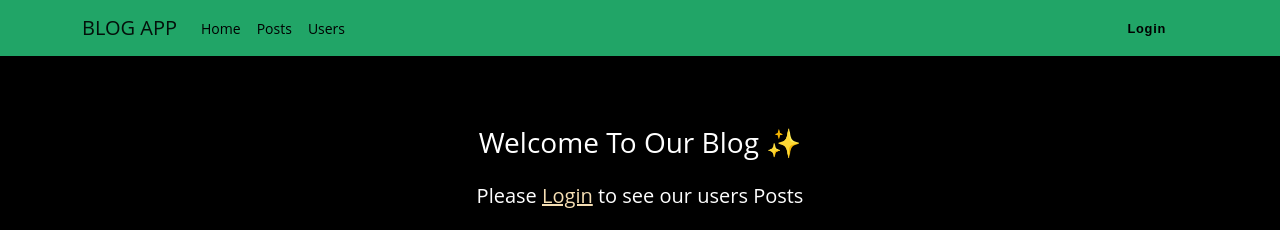
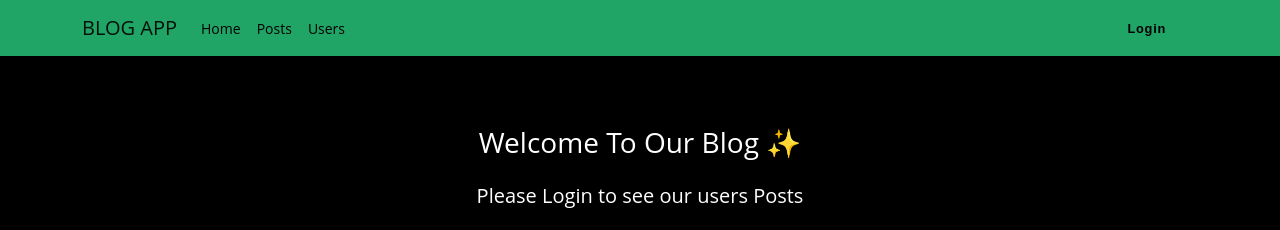
Before and after one commit to C5-BahaAbuelwan/Task_Blog_FrontEnd, a React (Create React App) app: page / in a window 1280 px wide. Shown: the top 230 px of the page. Built offline with nearby package versions, Linux system fonts and the light colour scheme.

Commit message:
edit code

```diff
--- a/src/components/Home/index.js
+++ b/src/components/Home/index.js
@@ -1,11 +1,14 @@
 
 import { useSelector } from "react-redux";
+import { useNavigate } from "react-router-dom";
+
 import svgFile1 from "./login.svg"
 import svgFile from "./undraw_fashion_blogging_re_fhi5.svg"
 
 import "./style.css"
 
 const Home=()=>{
+    const navigate=useNavigate()
     const { isLoggedIn, name } = useSelector((state) => {
         return {
           isLoggedIn: state.auth.isLoggedIn,
@@ -26,7 +29,9 @@ const Home=()=>{
             </div>):(<div className="noLogin"><h3 className="start">
                 Welcome To Our Blog ✨
             </h3>
-            <h5 className="LoginTitle">Please <a href="/login" >Login</a> to see our users Posts</h5>
+            <h5 className="LoginTitle">Please <a onClick={()=>{
+                navigate("/login")
+            }}>Login</a> to see our users Posts</h5>
             <img className="imageHome"src={svgFile}/></div>)}
 
         </div>
```
